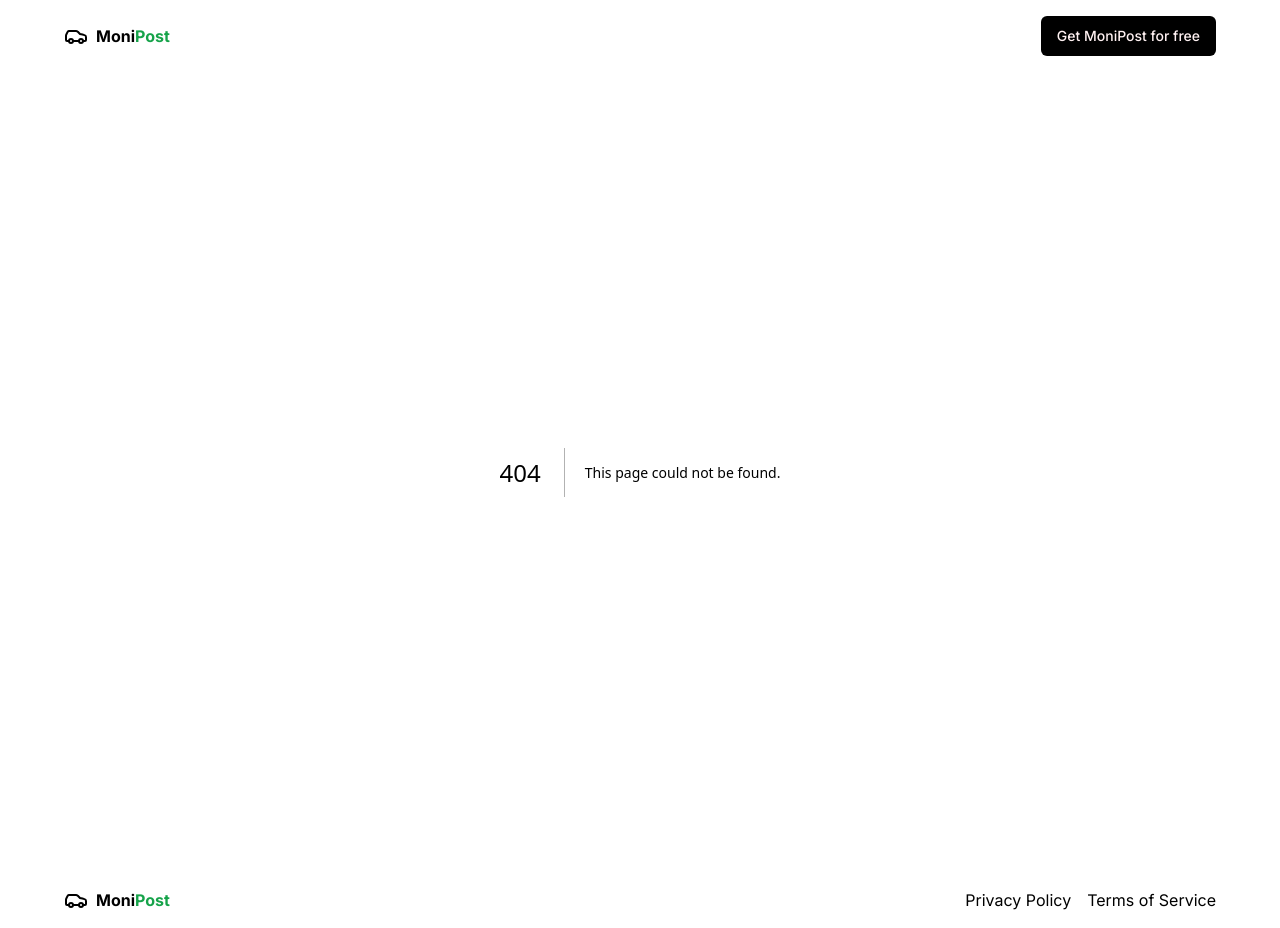
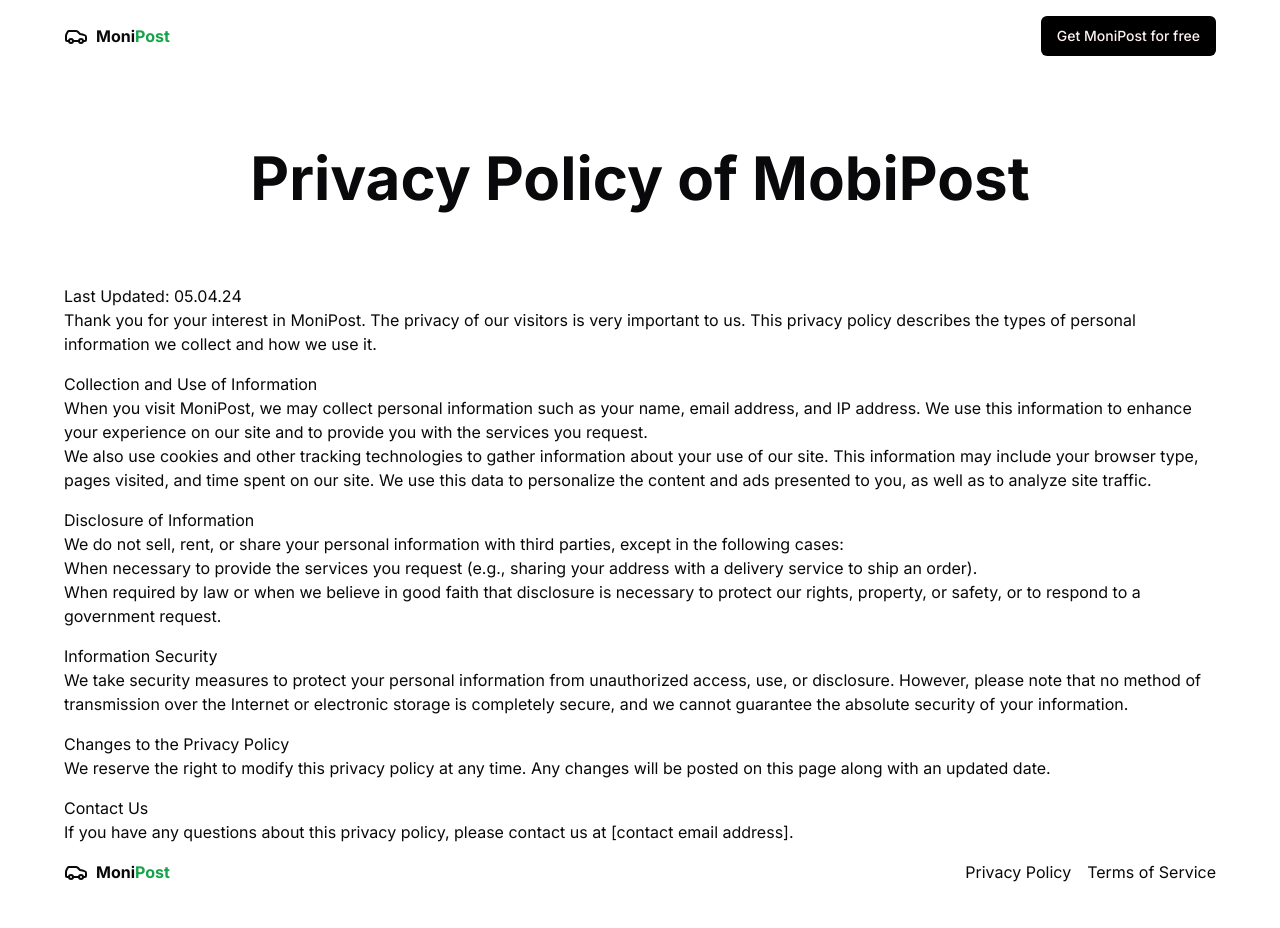
Before and after one commit to SebastienLaurentt/MoniPost, a Next.js app: page /privacy in a window 1280 px wide. Before the commit this address had no page. After the commit the page ends 900 px from the top, so only its background shows below. Built offline with nearby package versions, Linux system fonts and the light colour scheme.

Commit message:
create privacy policy

```diff
--- /dev/null
+++ b/app/privacy/page.tsx
@@ -0,0 +1,88 @@
+import PageTitle from "@/components/PageTitle";
+import Section from "@/components/Section";
+
+const page = () => {
+  return (
+    <main>
+      <Section>
+        <PageTitle title="Privacy Policy of MobiPost" />
+        <div className="flex flex-col gap-y-4">
+          <div>
+            <h2>Last Updated: 05.04.24 </h2>
+            <p>
+              Thank you for your interest in MoniPost. The privacy of our
+              visitors is very important to us. This privacy policy describes
+              the types of personal information we collect and how we use it.
+            </p>
+          </div>
+
+          <div>
+            <h2>Collection and Use of Information</h2>
+            <p>
+              When you visit MoniPost, we may collect personal information such
+              as your name, email address, and IP address. We use this
+              information to enhance your experience on our site and to provide
+              you with the services you request.
+            </p>
+            <p>
+              We also use cookies and other tracking technologies to gather
+              information about your use of our site. This information may
+              include your browser type, pages visited, and time spent on our
+              site. We use this data to personalize the content and ads
+              presented to you, as well as to analyze site traffic.
+            </p>
+          </div>
+
+          <div>
+            <h2>Disclosure of Information</h2>
+            <p>
+              We do not sell, rent, or share your personal information with
+              third parties, except in the following cases:
+            </p>
+            <ul>
+              <li>
+                When necessary to provide the services you request (e.g.,
+                sharing your address with a delivery service to ship an order).
+              </li>
+              <li>
+                When required by law or when we believe in good faith that
+                disclosure is necessary to protect our rights, property, or
+                safety, or to respond to a government request.
+              </li>
+            </ul>
+          </div>
+
+          <div>
+            <h2>Information Security</h2>
+            <p>
+              We take security measures to protect your personal information
+              from unauthorized access, use, or disclosure. However, please note
+              that no method of transmission over the Internet or electronic
+              storage is completely secure, and we cannot guarantee the absolute
+              security of your information.
+            </p>
+          </div>
+
+          <div>
+            <h2>Changes to the Privacy Policy</h2>
+            <p>
+              We reserve the right to modify this privacy policy at any time.
+              Any changes will be posted on this page along with an updated
+              date.
+            </p>
+          </div>
+
+          <div>
+            <h2>Contact Us</h2>
+            <p>
+              If you have any questions about this privacy policy, please
+              contact us at [contact email address].
+            </p>
+          </div>
+        </div>
+      </Section>
+    </main>
+  );
+};
+
+export default page;
```
